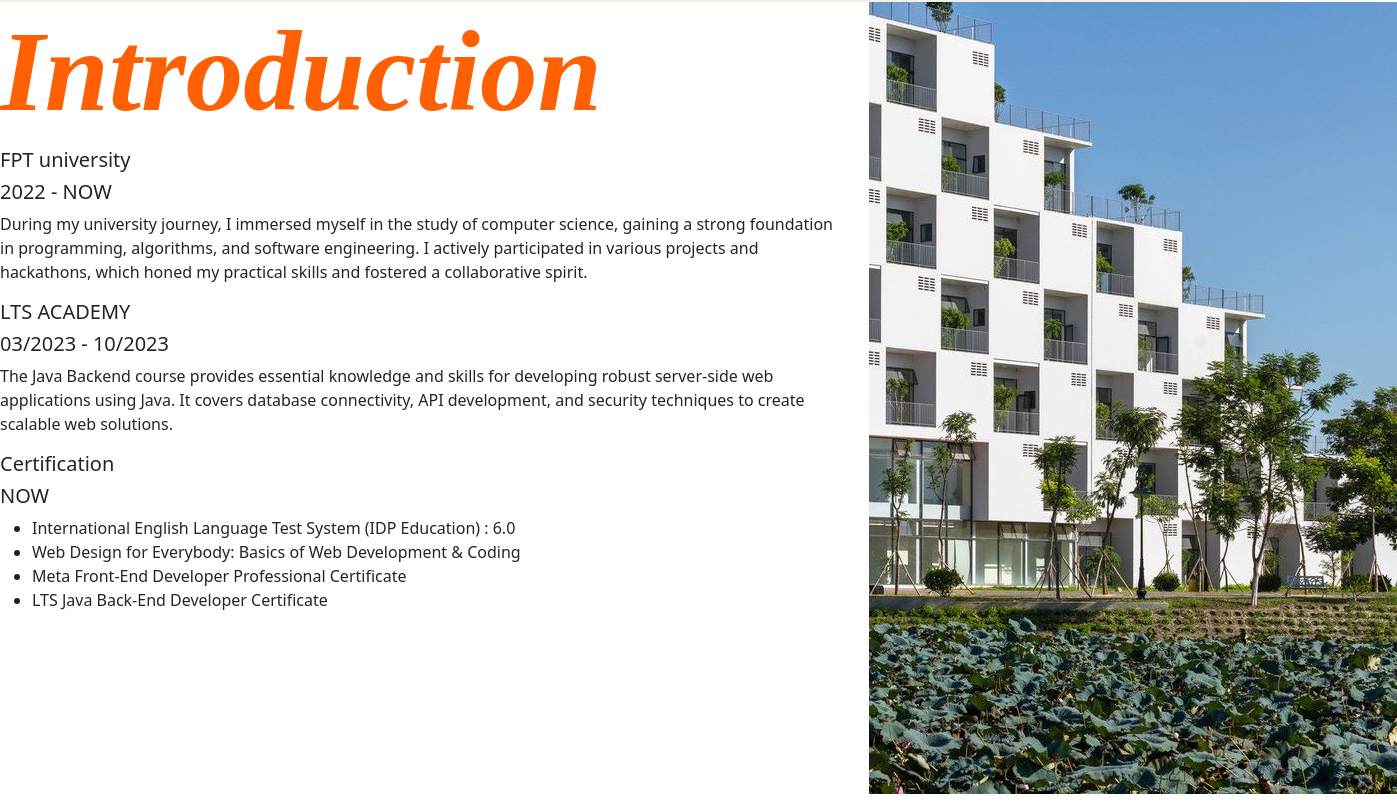
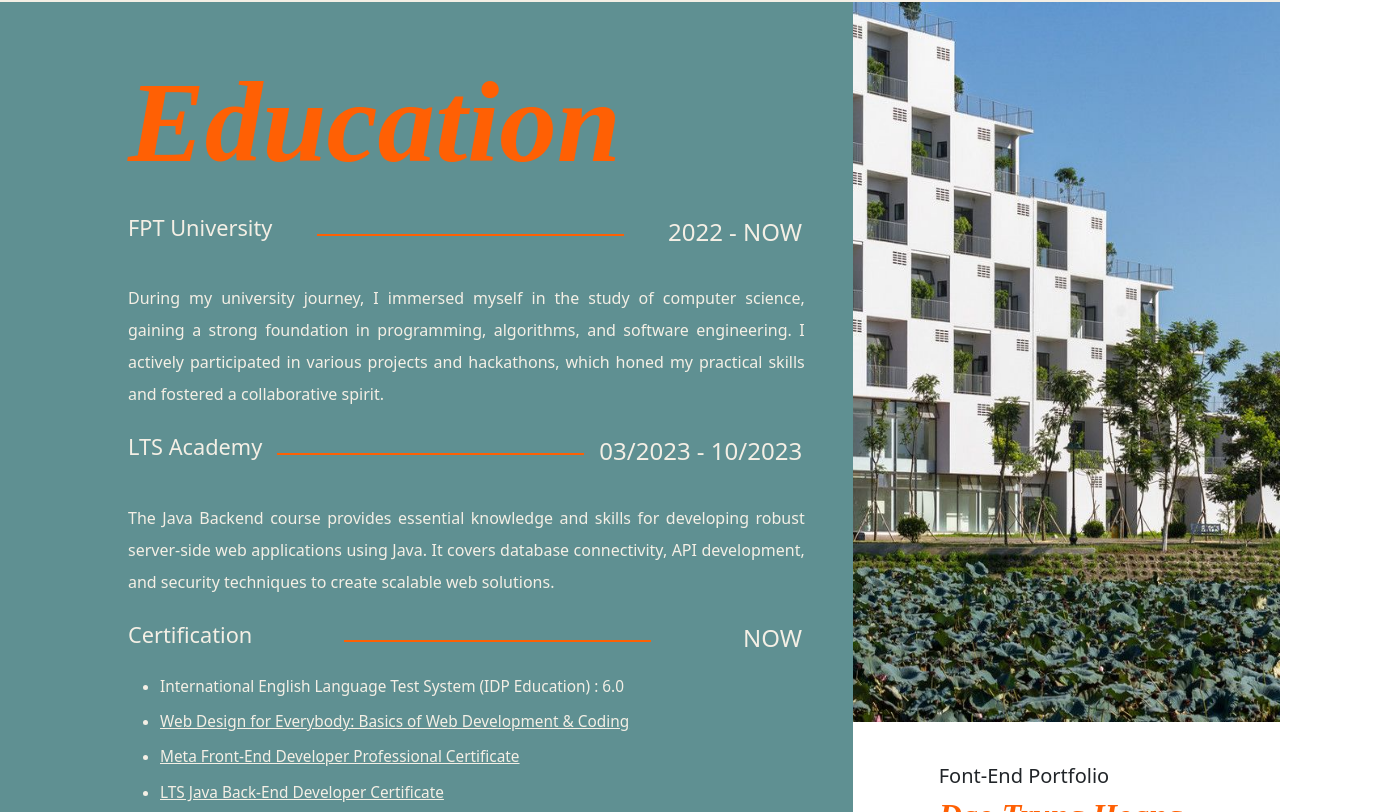
Before and after one commit to daoohoangg/portifiloFE-, a React (Create React App) app: page / in a window 1280 px wide. Shown: the part 3348-4160 px from the top of the page, 1397 px wide, since content can reach past the window. Built offline with nearby package versions, Linux system fonts and the light colour scheme.

Commit message:
18082024

```diff
--- a/src/App.css
+++ b/src/App.css
@@ -36,3 +36,6 @@
     transform: rotate(360deg);
   }
 }
+html {
+  scroll-behavior: smooth;
+}
--- a/src/components/Education.jsx
+++ b/src/components/Education.jsx
@@ -7,52 +7,53 @@ class Education extends Component{
     render(){
         return(
             <div className="Education">
-                <div>
-                    <div className="row">
-                        <div className="col-md-8">
-                            <div>
-                                <h1 className="intro-header">Introduction</h1>
+                <div className="">
+                    <div className="row g-0 ">
+                        <div className="col-md-8 intro-edu intro">
+                            <div className="pdl10">
+                                <h1 className="intro-header">Education</h1>
                                 <div>
-                                    <div>
-                                        <h5>FPT university</h5>
-                                        <i></i>
-                                        <h5>2022 - NOW</h5>
+                                    <div className="bar">
+                                        <h3>FPT University</h3>
+                                            <div className="bar-space"></div>
+                                        <h4>2022 - NOW</h4>
                                     </div>
-                                    <div><p>During my university journey, I immersed myself in the study of computer science, gaining a strong foundation in programming, algorithms, and software engineering. I actively participated in various projects and hackathons, which honed my practical skills and fostered a collaborative spirit.
+                                    <div className="edu-content"><p>During my university journey, I immersed myself in the study of computer science, gaining a strong foundation in programming, algorithms, and software engineering. I actively participated in various projects and hackathons, which honed my practical skills and fostered a collaborative spirit.
                                     </p></div>
                                 </div>
 
                                 <div>
-                                    <div>
-                                        <h5>LTS ACADEMY </h5>
-                                        <i></i>
-                                        <h5>03/2023 - 10/2023</h5>
+                                    <div className="bar">
+                                        <h3>LTS Academy </h3>
+                                        <div className="bar-space"></div>
+                                        <h4>03/2023 - 10/2023</h4>
                                     </div>
-                                    <div><p>The Java Backend course provides essential knowledge and skills for developing robust server-side web applications using Java. It covers database connectivity, API development, and security techniques to create scalable web solutions.
+                                    <div className="edu-content"><p>The Java Backend course provides essential knowledge and skills for developing robust server-side web applications using Java. It covers database connectivity, API development, and security techniques to create scalable web solutions.
                                     </p></div>
                                 </div>
 
                                 <div>
-                                    <div>
-                                        <h5>Certification</h5>
-                                        <i></i>
-                                        <h5> NOW</h5>
+                                    <div className="bar">
+                                        <h3>Certification</h3>
+                                        <div className="bar-space"></div>
+                                        <h4> NOW</h4>
                                     </div>
-                                    <div>
+                                    <div className="edu-content-li">
                                         <ul>
-                                            <li>International English Language Test System (IDP Education) : 6.0
-                                            </li>
-                                            <li>Web Design for Everybody: Basics of Web Development & Coding</li>
-                                            <li>Meta Front-End Developer Professional Certificate</li>
-                                            <li>LTS Java Back-End Developer Certificate</li>
+                                            <a href=""><li>International English Language Test System (IDP Education) <span>: 6.0</span>
+
+                                            </li></a>
+                                            <a href=""><li>Web Design for Everybody: Basics of Web Development & Coding</li></a>
+                                            <a href=""><li>Meta Front-End Developer Professional Certificate</li></a>
+                                            <a href=""><li>LTS Java Back-End Developer Certificate</li></a>
                                         </ul>
                                     </div>
                                 </div>
                             </div>
 
                         </div>
-                        <div className="col-md-4">
-                            <div><img src="180dc860ba0a8fd6337880830dff8135.jpg" alt="Fpt" /></div>
+                        <div className="col-md-4 ">
+                            <div className="school"><img src="180dc860ba0a8fd6337880830dff8135.jpg" alt="Fpt" /></div>
                             <div className="content-right">
                                 <div>
                                     <h5>Font-End Portfolio</h5>
--- a/src/components/NavbarStyle.css
+++ b/src/components/NavbarStyle.css
@@ -1,3 +1,4 @@
+
 nav{
     background-color: #f2ede3;
     max-height: 100%;
@@ -202,3 +203,59 @@ nav{
 .mb7{
     margin-bottom: 7vh;
 }
+.intro-edu{
+    background-color: #5f9092;
+    color: #f4efe5;
+
+}
+.pdl10{
+    padding-left: 10vw;
+}
+.school img{
+    height: 90vh;
+    width: 100%;
+}
+.bar{
+    display: flex;
+    flex-direction: row;
+    text-align: justify;
+    justify-content: space-between;
+    margin-top: 3vh;
+}
+.bar h4{
+    padding-right: 4vw;
+    padding-top: 0.3vh;
+}
+.bar h3{
+    font-size:1.7vw ;
+}
+.bar-space{
+    background-color:rgb(255, 96, 4) ;
+    width: 24vw;
+    height: 0.25vh;
+    margin: auto 0 auto 0;
+    padding: 0 10vw 0 0;
+}
+.edu-content{
+    margin-right: 3.8vw;
+}
+.edu-content p{
+    margin-top: 3.5vh;
+    text-align: justify;
+    line-height: 2;
+}
+.edu-content-li{
+    margin-top: 1vh;
+}
+.edu-content-li a{
+    color: #f4efe5;
+    line-height: 2.3;
+    font-size:1.2vw;
+    transition: transform 0.3s ease;
+}
+.edu-content-li a :hover {
+    transform: scale(1.06); /* Phóng to 1.2 lần khi hover */
+}
+.edu-content-li a:first-of-type{
+    text-decoration: none;
+}
--- a/src/components/PersonalSkills.jsx
+++ b/src/components/PersonalSkills.jsx
@@ -7,7 +7,7 @@ class PersonalSkills extends Component{
     render(){
         return(
             <div className="PersonalSkills">
-                <div className="intro">
+                <div className="intro ">
                     <div className="row g-0">
                         <div className="col-md-7 personal"><h1 className="intro-header">Personal Skills</h1></div>
                         <div className = 'col-md-5'>
```
Also changed, not shown: src/components/MyProjects.jsx (added, +19 -0 lines).
